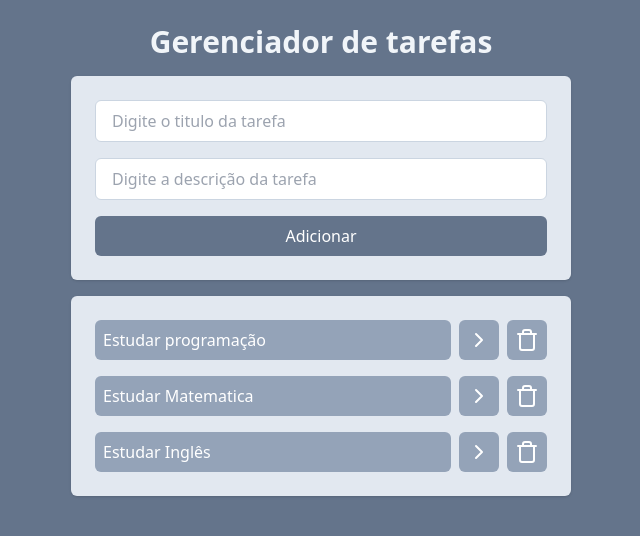
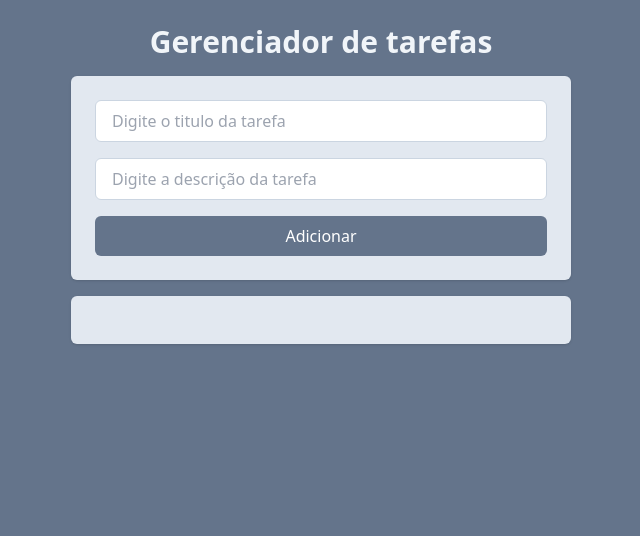
Before and after one commit to IranSS/react-first-steps, a React (Vite) app: page / in a window 1280 px wide. Shown: the top 536 px of the page, without its empty margins (319-959 px from the left). Built offline with nearby package versions, Linux system fonts and the light colour scheme.

Commit message:
Update: Final

```diff
--- a/src/App.jsx
+++ b/src/App.jsx
@@ -1,32 +1,18 @@
-import { useState } from "react";
+import { useEffect, useState } from "react";
 import Tasks from "./components/Tasks";
 import AddTask from "./components/AddTask";
 import { v4 } from "uuid";
+import Title from "./components/Title";
 
 function App() {
   //State (Estado)
-  const [tasks, setTasks] = useState([
-    {
-      id: 1,
-      title: "Estudar programação",
-      description:
-        "Estudar programação para se tornar um desenvolvedor full stack",
-      isCompleted: false,
-    },
-    {
-      id: 2,
-      title: "Estudar Matematica",
-      description:
-        "Estudar Matamatica, pois com ela vou me tornar um desenvolvedor full stack",
-      isCompleted: false,
-    },
-    {
-      id: 3,
-      title: "Estudar Inglês",
-      description: "Estudar inglês",
-      isCompleted: false,
-    },
-  ]);
+  const [tasks, setTasks] = useState(
+    JSON.parse(localStorage.getItem("tasks")) || []
+  );
+  //salva localmente as alterações
+  useEffect(() => {
+    localStorage.setItem("tasks", JSON.stringify(tasks));
+  }, [tasks]);
 
   function onTaskClick(taskId) {
     const newTasks = tasks.map((task) => {
@@ -56,9 +42,7 @@ function App() {
   return (
     <div className="w-screen h-screen bg-slate-500 flex justify-center p-6">
       <div className="w-[500px] space-y-4">
-        <h1 className="text-3xl  text-slate-100 font-bold text-center">
-          Gerenciador de tarefas
-        </h1>
+        <Title>Gerenciador de tarefas</Title>
         <AddTask onAddTaskSubmit={onAddTaskSubmit} />
         <Tasks
           tasks={tasks}
--- a/src/components/AddTask.jsx
+++ b/src/components/AddTask.jsx
@@ -1,4 +1,5 @@
 import { useState } from "react";
+import Input from "./Input";
 
 function AddTask({ onAddTaskSubmit }) {
   const [title, setTitle] = useState("");
@@ -7,17 +8,15 @@ function AddTask({ onAddTaskSubmit }) {
 
   return (
     <div className="space-y-4 p-6 bg-slate-200 rounded-md shadow flex flex-col">
-      <input
+      <Input
         type="text"
         placeholder="Digite o titulo da tarefa"
-        className="border border-slate-300 outline-slate-400 px-4 py-2 rounded-md"
         value={title}
         onChange={(event) => setTitle(event.target.value)}
       />
-      <input
+      <Input
         type="text"
         placeholder="Digite a descrição da tarefa"
-        className="border border-slate-300 outline-slate-400 px-4 py-2 rounded-md"
         value={description}
         onChange={(event) => setDescription(event.target.value)}
       />
--- /dev/null
+++ b/src/components/Button.jsx
@@ -0,0 +1,9 @@
+function button(props) {
+  return (
+    <button
+      className="bg-slate-400 p-2 rounded-md text-white"
+      {...props}
+    ></button>
+  );
+}
+export default button;
--- /dev/null
+++ b/src/components/Input.jsx
@@ -0,0 +1,9 @@
+function Input(props) {
+  return (
+    <input
+      className="border border-slate-300 outline-slate-400 px-4 py-2 rounded-md"
+      {...props}
+    />
+  );
+}
+export default Input;
--- a/src/components/Tasks.jsx
+++ b/src/components/Tasks.jsx
@@ -1,5 +1,6 @@
 import { ChevronRightIcon, TrashIcon } from "lucide-react";
 import { useNavigate } from "react-router-dom";
+import Button from "./Button";
 
 function Tasks(props) {
   const navigate = useNavigate();
@@ -23,18 +24,12 @@ function Tasks(props) {
           >
             {task.title}
           </button>
-          <button
-            onClick={() => onSeedetailsClick(task)}
-            className="bg-slate-400 p-2 rounded-md text-white"
-          >
+          <Button onClick={() => onSeedetailsClick(task)}>
             <ChevronRightIcon />
-          </button>
-          <button
-            onClick={() => props.onDeleteTaskClick(task.id)}
-            className="bg-slate-400 p-2 rounded-md text-white"
-          >
+          </Button>
+          <Button onClick={() => props.onDeleteTaskClick(task.id)}>
             <TrashIcon />
-          </button>
+          </Button>
         </li>
       ))}
     </ul>
--- /dev/null
+++ b/src/components/Title.jsx
@@ -0,0 +1,8 @@
+function Title({ children }) {
+  return (
+    <h1 className="text-3xl  text-slate-100 font-bold text-center">
+      {children}
+    </h1>
+  );
+}
+export default Title;
--- a/src/pages/taskpage.jsx
+++ b/src/pages/taskpage.jsx
@@ -1,5 +1,6 @@
 import { ChevronLeftIcon } from "lucide-react";
 import { useNavigate, useSearchParams } from "react-router-dom";
+import Title from "../components/Title";
 
 function TaskPage() {
   const [searchParams] = useSearchParams();
@@ -18,9 +19,7 @@ function TaskPage() {
             <ChevronLeftIcon />
           </button>
         </div>
-        <h1 className="text-3xl  text-slate-100 font-bold text-center">
-          Detalhes da tarefas
-        </h1>
+        <Title>Detalhes da tarefas</Title>
 
         <div className="bg-slate-200 p-4 rounded-md">
           <h2 className="text-xl font-bold text-slate-600">{title}</h2>
```
